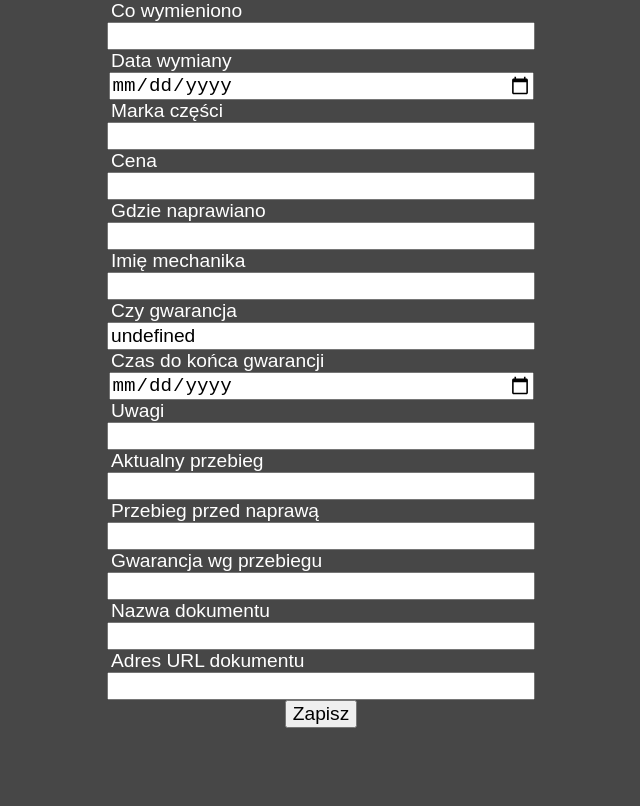
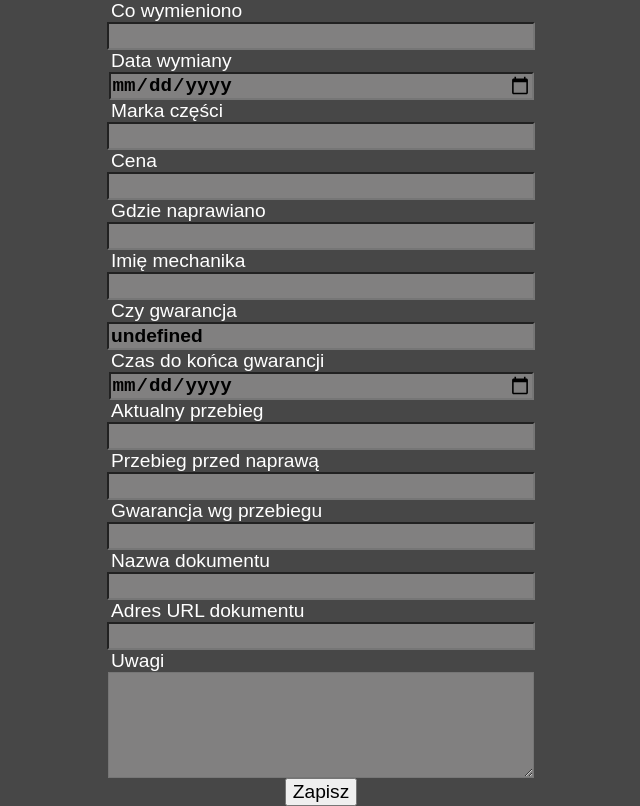
Before and after one commit to patryk177m/Car_repairs_FRONTEND, a React (Create React App) app: page / in a window 1280 px wide. Shown: the whole page, without its empty margins (319-959 px from the left). Built offline with nearby package versions, Linux system fonts and the light colour scheme; no server answers.

Commit message:
added textarea and styles textarea

```diff
--- a/src/components/formAddTally.tsx
+++ b/src/components/formAddTally.tsx
@@ -56,9 +56,6 @@ export const FormAddTally: React.FC = () => {
             <label className="form__label" htmlFor="guarantee_time"> Czas do końca gwarancji </label>
             <input className="form__input" onChange={handleChange} value={String(tally?.guarantee_time)} type="date" name="guarantee_time" required/>
 
-            <label className="form__label" htmlFor="comments"> Uwagi </label>
-            <input className="form__input" onChange={handleChange} value={tally?.comments} type="textarea" name="comments" required/>
-
             <label className="form__label" htmlFor="current_mileage"> Aktualny przebieg </label>
             <input className="form__input" onChange={handleChange} value={tally?.current_mileage} type="text" name="current_mileage" required/>
 
@@ -74,6 +71,9 @@ export const FormAddTally: React.FC = () => {
             <label className="form__label" htmlFor="documentURL"> Adres URL dokumentu </label>
             <input className="form__input" onChange={handleChange} value={tally?.documentURL} type="text" name="documentURL" required/>
 
+            <label className="form__label" htmlFor="comments"> Uwagi </label>
+            <textarea className="form__textarea" onChange={handleChange} value={tally?.comments} name="comments" required/>
+
             <button className="form__button" type="submit">Zapisz</button>
         </form>
     )
--- a/src/styles/formAddTally.scss
+++ b/src/styles/formAddTally.scss
@@ -14,5 +14,19 @@
 
   &__input {
     width: 70%;
+    background-color: #818080;
+    color: #000;
+    font-weight: bold;
+  }
+
+  &__textarea {
+    max-width: 70%;
+    min-width: 70%;
+    max-height: 100px;
+    min-height: 100px;
+    background-color: #818080;
+    color: #000;
+    font-weight: bold;
+
   }
 }
```
